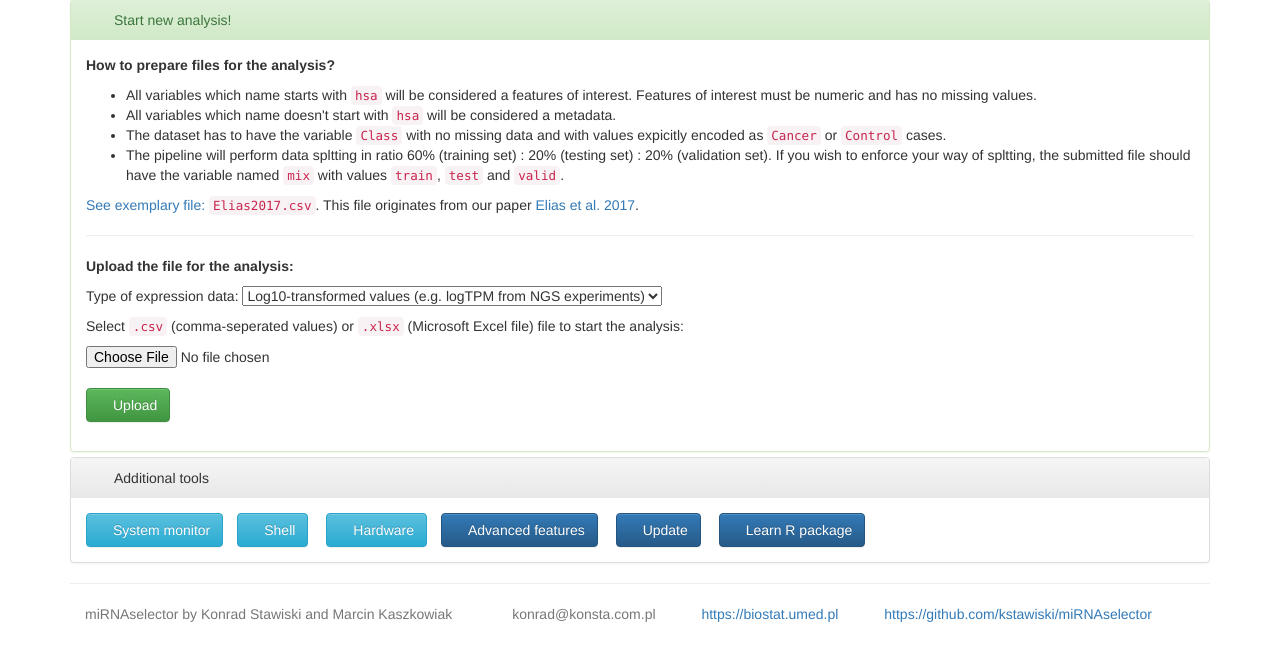
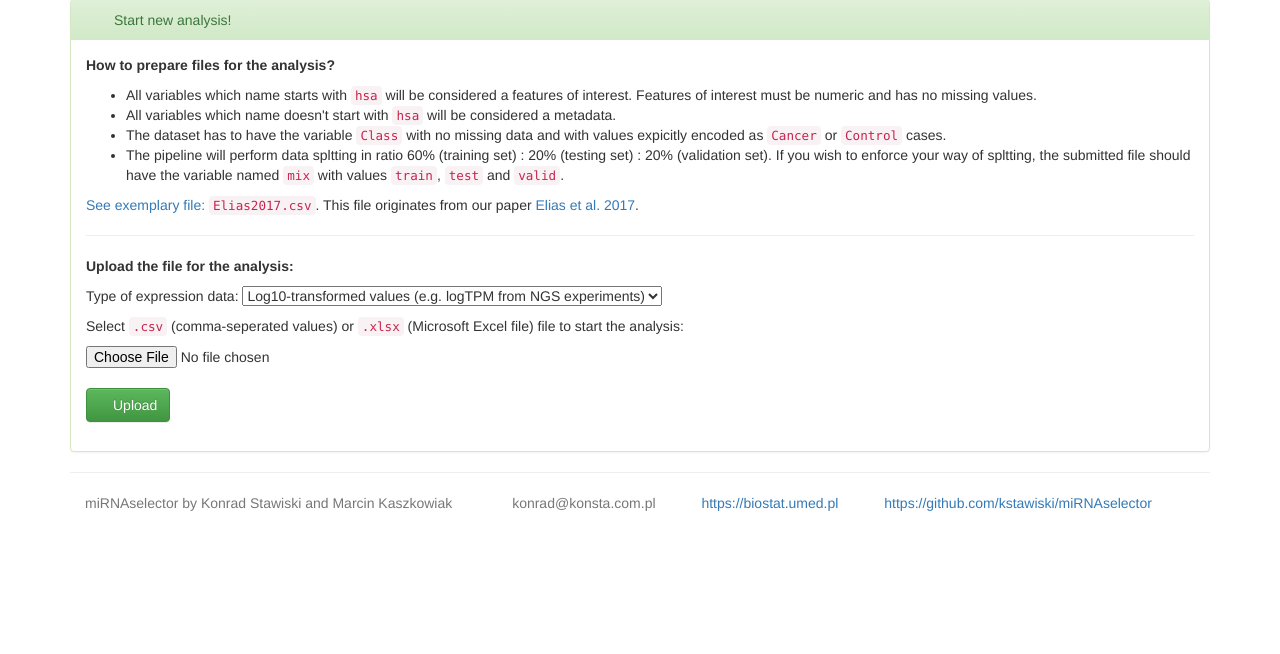
Before and after one commit to kstawiski/miRNAselector, a PHP site: page /start.php?msg=1 in a window 1280 px wide. Shown: the part 442-1096 px from the top of the page. After the commit the page ends 953 px from the top, so only its background shows below. Run offline with PHP 8.4, Linux system fonts and the light colour scheme; some libraries are stand-ins or nearby versions.

Commit message:
cleaning

```diff
--- a/static/start.php
+++ b/static/start.php
@@ -150,16 +150,6 @@
                 </div>
             </div>
 
-            <div class="panel panel-default">
-                <div class="panel-heading"><i class="fas fa-bars"></i>&emsp;&emsp;Additional tools</div>
-                <div class="panel-body"><button type="button" class="btn btn-info" data-toggle="modal"
-                        data-target="#modalYT"><i class="fas fa-tv"></i>&emsp;System monitor</button>&emsp;<button type="button" class="btn btn-info" data-toggle="modal" data-target="#modalYT2"><i class="fas fa-terminal"></i>&emsp;Shell</button>&emsp;
-                        <a href="monitor/" target="_blank" role="button" class="btn btn-info"><i class="fas fa-server"></i>&emsp;Hardware</a>&emsp;<a href="e" target="_blank" role="button" class="btn btn-primary"><i class="fas fa-lock-open"></i>&emsp;Advanced features</a>
-                    &emsp;<a href="process.php?type=init_update" role="button" onclick="waitingDialog.show('Starting update...');" class="btn btn-primary"><i class="fas fa-arrow-up"></i></i>&emsp;Update</a>
-                    &emsp;<a href="e/notebooks/miRNAselector/vignettes/Tutorial.Rmd" role="button" onclick="waitingDialog.show('Loading...');" class="btn btn-primary"><i class="fas fa-graduation-cap"></i>&emsp;Learn R package</a>
-                    </div>
-            </div>
-
     </div>
     <!--Modal: Name-->
     <div class="modal fade" id="modalYT" tabindex="-1" role="dialog" aria-labelledby="myModalLabel" aria-hidden="true">
```
